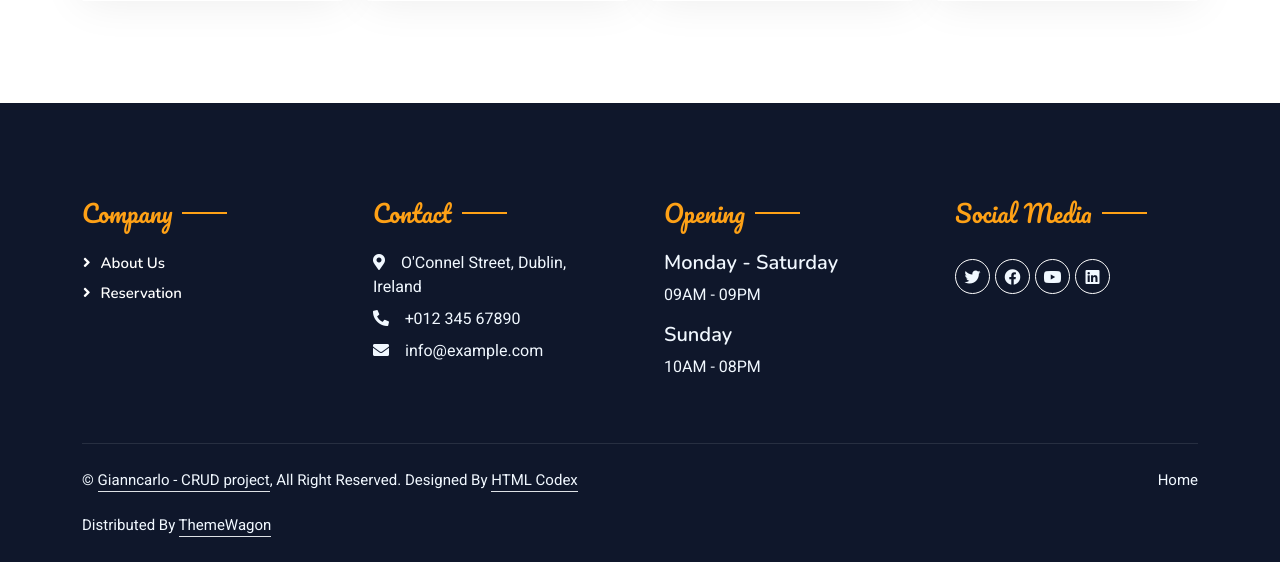
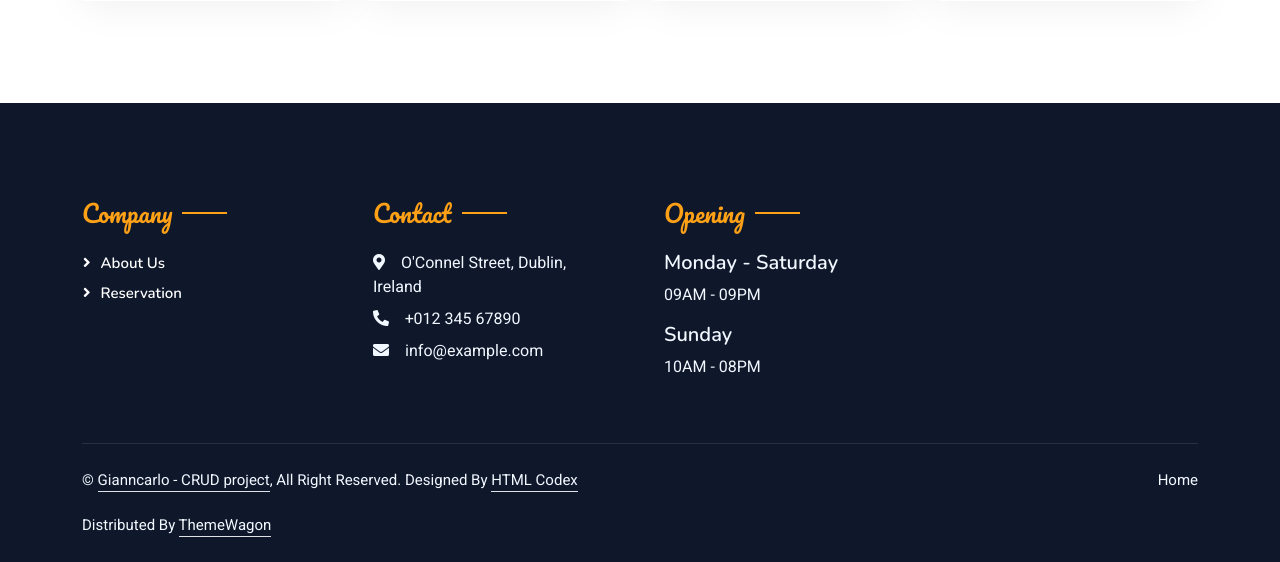
Before and after one commit to giankpetrov/CRUD-P4, a Django app: page / in a window 1280 px wide. Shown: the part 3785-4347 px from the top of the page. Run offline with Django 3.2, Linux system fonts and the light colour scheme; some libraries are stand-ins or nearby versions.

Commit message:
FIX footer

```diff
--- a/templates/base.html
+++ b/templates/base.html
@@ -724,7 +724,7 @@
         <!-- Team End -->
 
         <!-- Footer Start -->
-        <div id="footer2" class="container-fluid bg-dark text-light footer pt-5 mt-5 wow fadeIn" data-wow-delay="0.1s">
+        <div id="footer" class="container-fluid bg-dark text-light footer pt-5 mt-5 wow fadeIn" data-wow-delay="0.1s">
             <div class="container py-5">
                 <div class="row g-5">
                     <div class="col-lg-3 col-md-6">
@@ -747,15 +747,6 @@
                         <p>09AM - 09PM</p>
                         <h5 class="text-light fw-normal">Sunday</h5>
                         <p>10AM - 08PM</p>
-                    </div>
-                    <div class="col-lg-3 col-md-6">
-                        <h4 class="section-title ff-secondary text-start text-primary fw-normal mb-4">Social Media</h4>
-                        <div class="d-flex pt-2">
-                            <a class="btn btn-outline-light btn-social" href=""><i class="fab fa-twitter"></i></a>
-                            <a class="btn btn-outline-light btn-social" href=""><i class="fab fa-facebook"></i></a>
-                            <a class="btn btn-outline-light btn-social" href=""><i class="fab fa-youtube"></i></a>
-                            <a class="btn btn-outline-light btn-social" href=""><i class="fab fa-linkedin"></i></a>
-                        </div>
                     </div>
                     <!-- <div class="col-lg-3 col-md-6">
                         <h4 class="section-title ff-secondary text-start text-primary fw-normal mb-4">Newsletter</h4>
```
